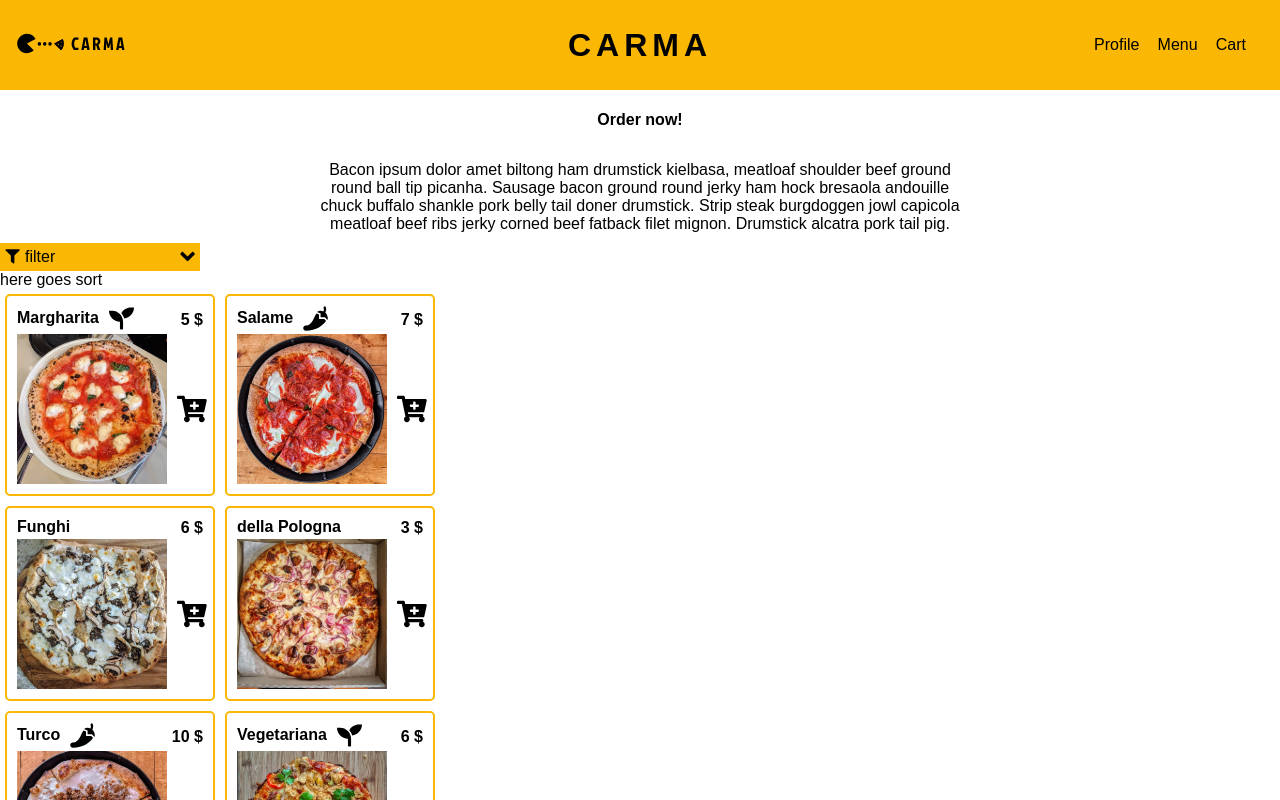
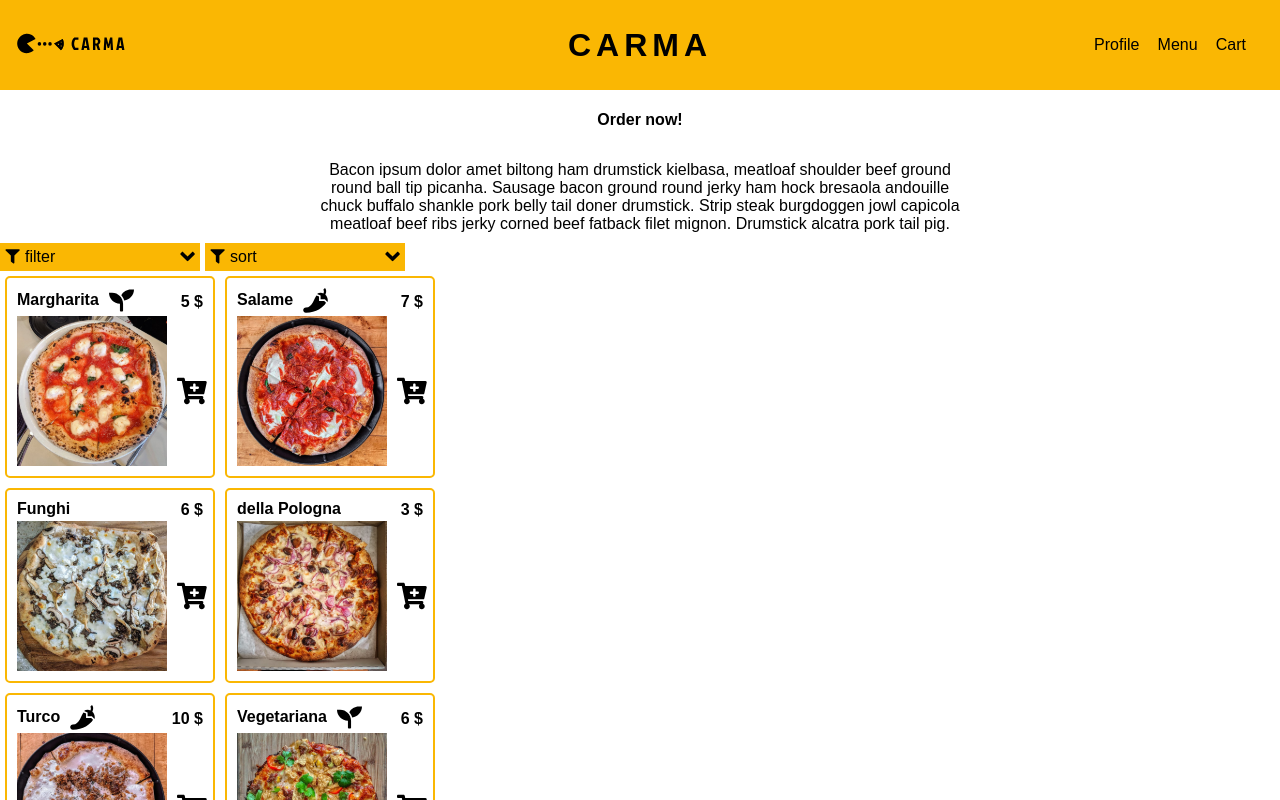
Before and after one commit to Urszuja/Carma.Restaurant.Project.Typescript.NextJS, a Next.js app in the folder carma-app/: page /menu in a window 1280 px wide. Shown: the top 800 px of the page. Built offline with nearby package versions, Linux system fonts and the light colour scheme; data requests are answered from the project's data file.

Commit message:
working sorting added

```diff
--- a/carma-app/components/commons/dropdownItem/DropdownItem.styled.ts
+++ b/carma-app/components/Dropdown/DropdownItem.styled.ts
@@ -1,4 +1,8 @@
 import styled from "styled-components";
+
+interface IStyledDropdownItem {
+  isActive: boolean;
+}
 
 export const StyledDropdownItem = styled.div`
   background-color: white;
@@ -10,4 +14,12 @@ export const StyledDropdownItem = styled.div`
   align-items: center;
   width: 200px;
   gap: 5px;
+
+  &:hover {
+    cursor: pointer;
+  }
+
+  &.active {
+    background-color: salmon;
+  }
 `;
--- a/carma-app/components/Dropdown/Filter.tsx
+++ b/carma-app/components/Dropdown/Filter.tsx
@@ -2,6 +2,7 @@ import React, { useState } from "react";
 import Image from "next/image";
 import FilterDropdown from "./FilterDropdown/FilterDropdown";
 import { StyledFilter } from "./Filter.styled";
+import SortDropdown from "./SortDropdown/SortDropdown";
 
 interface IFilter {
   type: "filter" | "sort";
@@ -33,11 +34,8 @@ function Filter({ type }: IFilter) {
           />
         </div>
       </div>
-      {isOpen && type === "filter" ? (
-        <FilterDropdown />
-      ) : (
-        <div>here goes sort</div>
-      )}
+      {isOpen && type === "filter" && <FilterDropdown />}
+      {isOpen && type === "sort" && <SortDropdown />}
     </StyledFilter>
   );
 }
--- a/carma-app/components/Dropdown/FilterDropdown/FilterDropdown.tsx
+++ b/carma-app/components/Dropdown/FilterDropdown/FilterDropdown.tsx
@@ -1,8 +1,8 @@
 import React, { useState, useContext, useEffect } from "react";
 import { IMenuItem } from "../../../model/MenuItem";
-import DropdownItem from "../../commons/dropdownItem/DropdownItem";
 import { DataStoreContext } from "../../DataStoreContext";
 import { StyledDropdown } from "../Dropdown.styled";
+import FilterDropdownItem from "./FilterDropdownItem";
 
 function FilterDropdown() {
   const [vegan, setVegan] = useState(false);
@@ -42,17 +42,15 @@ function FilterDropdown() {
 
   return (
     <StyledDropdown>
-      <DropdownItem
+      <FilterDropdownItem
         name="vegan"
         handleClick={toggleVegan}
-        isActive={vegan}
         img="/FontAwesomeIcons/seedling.svg"
       />
 
-      <DropdownItem
+      <FilterDropdownItem
         name="spicy"
         handleClick={toggleSpicy}
-        isActive={spicy}
         img="/FontAwesomeIcons/pepper-hot.svg"
       />
     </StyledDropdown>
--- /dev/null
+++ b/carma-app/components/Dropdown/FilterDropdown/FilterDropdownItem.tsx
@@ -0,0 +1,22 @@
+import React from "react";
+import Image from "next/image";
+import { StyledDropdownItem } from "../DropdownItem.styled";
+
+export interface IFilterDropdownItem {
+  name: string;
+  handleClick: any;
+  img: string;
+}
+function FilterDropdownItem({ name, handleClick, img }: IFilterDropdownItem) {
+  return (
+    <StyledDropdownItem>
+      <input type="checkbox" onClick={handleClick} />
+      <div>
+        <label>{name}</label>
+        <Image src={img} alt={name} width={15} height={15} />
+      </div>
+    </StyledDropdownItem>
+  );
+}
+
+export default FilterDropdownItem;
--- a/carma-app/components/Dropdown/SortDropdown/SortDropdown.tsx
+++ b/carma-app/components/Dropdown/SortDropdown/SortDropdown.tsx
@@ -1,7 +1,56 @@
-import React from "react";
+import React, { useContext, useEffect, useState } from "react";
+import SortDropdownItem from "./SortDropdownItem";
+import { IMenuItem } from "../../../model/MenuItem";
+import { DataStoreContext } from "../../DataStoreContext";
+import { StyledDropdown } from "../Dropdown.styled";
+
+type TSort = "asc" | "desc" | "none";
 
 function SortDropdown() {
-  return <div>SortDropdown</div>;
+  const [sort, setSort] = useState<TSort>("none");
+  const { menu, setFilter } = useContext(DataStoreContext);
+
+  const toggle = (arg: TSort) => {
+    if (sort === arg) {
+      setSort("none");
+    } else {
+      setSort(arg);
+    }
+  };
+
+  useEffect(() => {
+    if (sort !== "none") {
+      const copiedMenu: IMenuItem[] = JSON.parse(JSON.stringify(menu));
+      let sortedMenu: IMenuItem[] = [];
+      if (sort === "asc") {
+        sortedMenu = copiedMenu.sort((a, b) => a.prices[0] - b.prices[0]);
+      }
+      if (sort === "desc") {
+        sortedMenu = copiedMenu.sort((a, b) => b.prices[0] - a.prices[0]);
+      }
+      setFilter(sortedMenu);
+      return;
+    }
+    setFilter(menu);
+  }, [menu, sort]);
+
+  return (
+    <StyledDropdown>
+      <SortDropdownItem
+        name="price"
+        handleClick={() => toggle("asc")}
+        isActive={sort === "asc"}
+        img="/FontAwesomeIcons/arrow-up.svg"
+      />
+
+      <SortDropdownItem
+        name="price"
+        handleClick={() => toggle("desc")}
+        isActive={sort === "desc"}
+        img="/FontAwesomeIcons/arrow-down.svg"
+      />
+    </StyledDropdown>
+  );
 }
 
 export default SortDropdown;
--- a/carma-app/components/commons/dropdownItem/DropdownItem.tsx
+++ b/carma-app/components/Dropdown/SortDropdown/SortDropdownItem.tsx
@@ -1,18 +1,22 @@
 import React from "react";
 import Image from "next/image";
-import { StyledDropdownItem } from "./DropdownItem.styled";
+import { StyledDropdownItem } from "../DropdownItem.styled";
 
-export interface IDropdownItem {
+export interface ISortDropdownItem {
   name: string;
   handleClick: any;
+  img: string;
   isActive: boolean;
-  img: string;
 }
-function DropdownItem({ name, handleClick, isActive, img }: IDropdownItem) {
+function SortDropdownItem({
+  name,
+  handleClick,
+  img,
+  isActive,
+}: ISortDropdownItem) {
   return (
     <StyledDropdownItem>
-      <input type="checkbox" onClick={handleClick} />
-      <div>
+      <div onClick={handleClick}>
         <label>{name}</label>
         <Image src={img} alt={name} width={15} height={15} />
       </div>
@@ -20,4 +24,4 @@ function DropdownItem({ name, handleClick, isActive, img }: IDropdownItem) {
   );
 }
 
-export default DropdownItem;
+export default SortDropdownItem;
--- a/carma-app/pages/menu/index.tsx
+++ b/carma-app/pages/menu/index.tsx
@@ -27,6 +27,7 @@ function MenuPage({ menuItems }: any) {
       <div className="menu-with-filters">
         <div className="filters">
           <Filter type="filter" />
+          <Filter type="sort" />
         </div>
         <div className="menu">
           {filteredMenu &&
--- a/carma-app/styles/GlobalStyles.ts
+++ b/carma-app/styles/GlobalStyles.ts
@@ -76,7 +76,9 @@ a {
   align-items: center;
 
   .filters {
-    align-self: base-line;
+    display: flex;
+    justify-content: flex-start;
+    gap: 5px;
   }
   .menu {
     display: flex;
```
Also changed, not shown: carma-app/public/FontAwesomeIcons/arrow-down.svg (added), carma-app/public/FontAwesomeIcons/arrow-up.svg (added).
